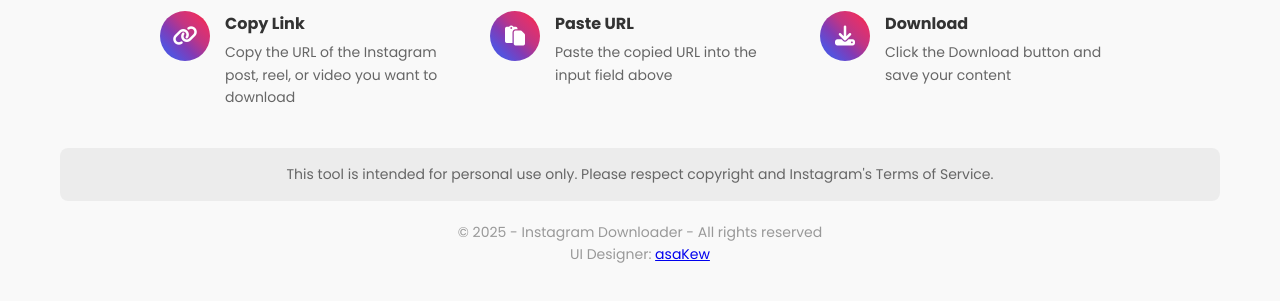
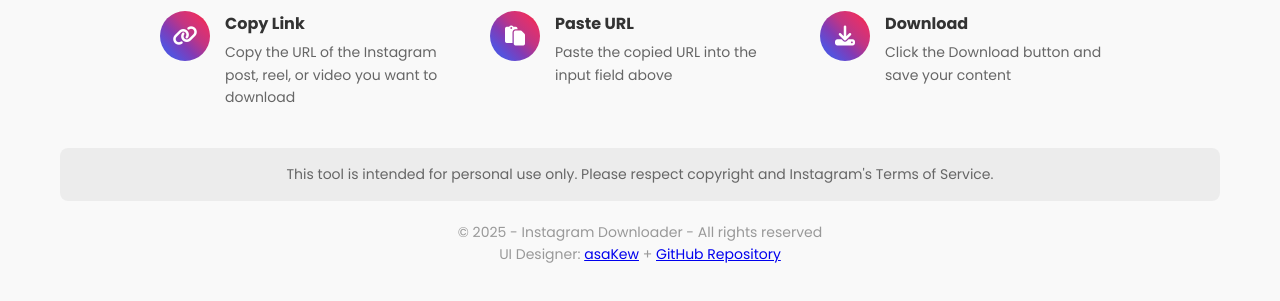
Before and after one commit to asakew/asakew, a plain HTML site: page myPortfolio/Instagram Downloader/index.html in a window 1280 px wide. Shown: the part 373-674 px from the top of the page. Drawn offline with Linux system fonts and the light colour scheme.

Commit message:
Add link to GitHub repository in footer of index.html

```diff
--- a/myPortfolio/Instagram Downloader/index.html
+++ b/myPortfolio/Instagram Downloader/index.html
@@ -124,7 +124,7 @@
 
             <div class="copyright">
                 <p>&copy; <span id="current-year"></span> - Instagram Downloader - All rights reserved</p>
-                <p>UI Designer: <a href="https://t.me/asaKew/" target="_blank">asaKew</a></p>
+                <p>UI Designer: <a href="https://t.me/asaKew/" target="_blank">asaKew</a> + <a href="https://github.com/asakew/asakew/tree/main/myPortfolio/Instagram%20Downloader">GitHub Repository</a></p>
             </div>
         </footer>
     </div>
```
